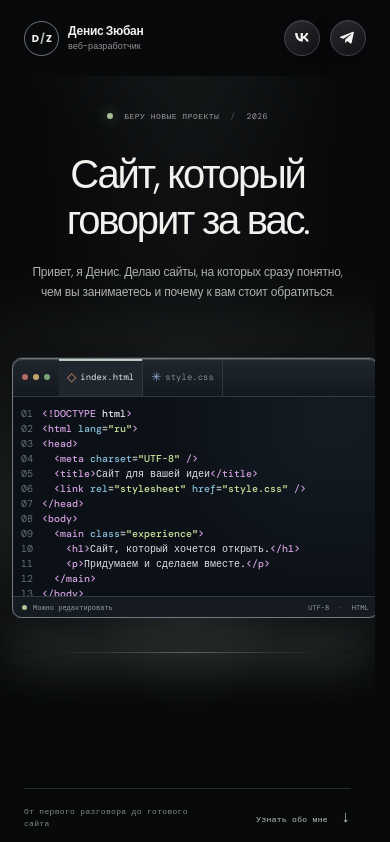
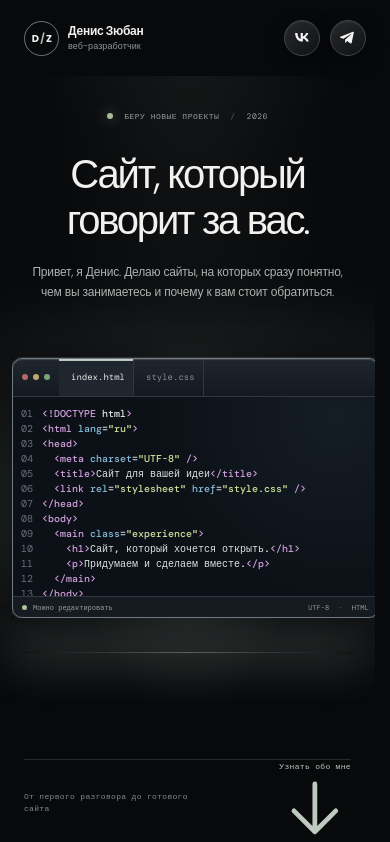
Before and after one commit to SanidNazyb/buscard, a React (Vite) app: page / in a window 390 px wide. Shown: the top 842 px of the page. Built offline with nearby package versions, Linux system fonts and the light colour scheme.

Commit message:
Replace decorative Unicode icons with SVG on mobile

```diff
--- a/src/main.jsx
+++ b/src/main.jsx
@@ -16,6 +16,16 @@ function RevealLine({ children }) {
 function Icon({ type }) {
   if (type === 'tg') return <svg viewBox="0 0 24 24" aria-hidden="true"><path fill="currentColor" d="m20.7 4.2-3.2 15.1c-.24 1.07-.87 1.33-1.76.83l-4.86-3.58-2.35 2.26c-.26.26-.48.48-.99.48l.35-4.93 8.97-8.1c.39-.35-.08-.55-.6-.2L5.17 13.03.4 11.54c-1.04-.32-1.06-1.04.22-1.54L19.25 2.8c.87-.32 1.63.2 1.45 1.4Z"/></svg>
   return <svg viewBox="0 0 24 24" aria-hidden="true"><path fill="currentColor" d="M12.94 17.35C5.88 17.35 1.86 12.52 1.7 4.5h3.54c.12 5.88 2.7 8.37 4.74 8.88V4.5h3.33v5.07c2.01-.22 4.12-2.53 4.83-5.07h3.33a9.82 9.82 0 0 1-4.46 6.42 10.15 10.15 0 0 1 5.27 6.43h-3.67c-.78-2.43-2.73-4.32-5.3-4.58v4.58h-.37Z"/></svg>
+}
+
+function DecorativeIcon({ type, className = '' }) {
+  const paths = {
+    diamond: <path d="M12 2.5 21.5 12 12 21.5 2.5 12Z" />,
+    asterisk: <><path d="M12 2v20M2 12h20M4.93 4.93l14.14 14.14M19.07 4.93 4.93 19.07" /></>,
+    arrow: <><path d="M5 19 19 5M8 5h11v11" /></>,
+    down: <><path d="M12 4v16m-7-7 7 7 7-7" /></>,
+  }
+  return <svg className={className} viewBox="0 0 24 24" fill="none" stroke="currentColor" strokeWidth="1.6" strokeLinecap="round" strokeLinejoin="round" aria-hidden="true" focusable="false">{paths[type]}</svg>
 }
 
 function Socials({ large = false }) {
@@ -122,10 +132,10 @@ function CodeWindow({ visible, panelRef }) {
     <div className="code-toolbar">
       <div className="window-dots"><i /><i /><i /></div>
       <div className="code-tabs">
-        <button className={tab === 'html' ? 'selected' : ''} onClick={() => setTab('html')}><span className="tab-icon html-icon">◇</span> index.html</button>
-        <button className={tab === 'css' ? 'selected' : ''} onClick={() => setTab('css')}><span className="tab-icon css-icon">✳</span> style.css</button>
+        <button className={tab === 'html' ? 'selected' : ''} onClick={() => setTab('html')}><DecorativeIcon type="diamond" className="tab-icon html-icon" /> index.html</button>
+        <button className={tab === 'css' ? 'selected' : ''} onClick={() => setTab('css')}><DecorativeIcon type="asterisk" className="tab-icon css-icon" /> style.css</button>
       </div>
-      <span className="toolbar-end">● ● ●</span>
+      <span className="toolbar-end" aria-hidden="true"><i /><i /><i /></span>
     </div>
     <div className="code-body">
       <div className="editor-line-numbers" ref={numbersRef} aria-hidden="true">{lines.map((_, i) => <div key={i}>{String(i + 1).padStart(2, '0')}</div>)}</div>
@@ -282,7 +292,7 @@ function App() {
           <p>Привет, я Денис. Делаю сайты, на которых сразу понятно, чем вы занимаетесь и почему к вам стоит обратиться.</p>
         </div>
         <HeroScene onDone={finishIntro} />
-        <div className="hero-bottom"><span>От первого разговора до готового сайта</span><a href="#about">Узнать обо мне <span>↓</span></a></div>
+        <div className="hero-bottom"><span>От первого разговора до готового сайта</span><a href="#about">Узнать обо мне <DecorativeIcon type="down" className="inline-arrow" /></a></div>
       </section>
 
       <section id="about" className="section-divider about-section mx-auto max-w-[1440px] px-6 py-24 md:px-10 md:py-32 xl:px-16">
@@ -291,16 +301,16 @@ function App() {
       </section>
 
       <section className="experience-section bg-[#101114] py-24 md:py-32"><div className="mx-auto max-w-[1440px] px-6 md:px-10 xl:px-16"><div className="section-heading"><span className="section-index">02 / Путь</span><h2 className="text-reveal"><RevealLine>Учился делать сайты.</RevealLine><RevealLine><span>Теперь делаю их для людей.</span></RevealLine></h2></div><div className="experience-list">
-        <div className="experience-row"><span className="year">2024</span><div><h3>Разобрался с основами</h3><p>Изучал HTML и CSS, собирал первые страницы и учился делать их удобными на разных экранах. Пробовал разные сетки и внимательно смотрел, как дизайн ведёт себя в браузере.</p></div><span className="row-symbol">↗</span></div>
-        <div className="experience-row"><span className="year">2025</span><div><h3>Перешёл к настоящим задачам</h3><p>Стал делать сайты для знакомых и небольших команд. Появились задачи посложнее: продумать структуру, собрать несколько страниц, добавить формы и проверить, что всё работает.</p></div><span className="row-symbol">↗</span></div>
-        <div className="experience-row"><span className="year">2026</span><div><h3>Делаю сайты на заказ</h3><p>Работаю с React и продолжаю углубляться во фронтенд. Слежу за тем, чтобы сайт быстро открывался, хорошо выглядел на телефоне и был удобен вам после запуска.</p></div><span className="row-symbol">↗</span></div>
+        <div className="experience-row"><span className="year">2024</span><div><h3>Разобрался с основами</h3><p>Изучал HTML и CSS, собирал первые страницы и учился делать их удобными на разных экранах. Пробовал разные сетки и внимательно смотрел, как дизайн ведёт себя в браузере.</p></div><DecorativeIcon type="arrow" className="row-symbol" /></div>
+        <div className="experience-row"><span className="year">2025</span><div><h3>Перешёл к настоящим задачам</h3><p>Стал делать сайты для знакомых и небольших команд. Появились задачи посложнее: продумать структуру, собрать несколько страниц, добавить формы и проверить, что всё работает.</p></div><DecorativeIcon type="arrow" className="row-symbol" /></div>
+        <div className="experience-row"><span className="year">2026</span><div><h3>Делаю сайты на заказ</h3><p>Работаю с React и продолжаю углубляться во фронтенд. Слежу за тем, чтобы сайт быстро открывался, хорошо выглядел на телефоне и был удобен вам после запуска.</p></div><DecorativeIcon type="arrow" className="row-symbol" /></div>
       </div></div></section>
 
       <section id="services" className="services-section mx-auto max-w-[1440px] px-6 py-24 md:px-10 md:py-32 xl:px-16"><div className="section-heading"><span className="section-index">03 / Что я делаю</span><h2 className="text-reveal"><RevealLine>Какой сайт</RevealLine><RevealLine><span>вам нужен?</span></RevealLine></h2></div><div className="service-grid"><article><span className="service-num">01</span><h3>Сайт-визитка</h3><p>Если нужно коротко и ясно рассказать о себе или своём деле. Покажем услуги, ответим на главные вопросы и оставим удобный способ связаться.</p></article><article><span className="service-num">02</span><h3>Лендинг</h3><p>Одна страница для продукта, услуги или события. Проведём человека от первого знакомства до заявки без лишних отвлечений.</p></article><article><span className="service-num">03</span><h3>Обновление сайта</h3><p>Если старый сайт уже не отражает ваше дело или им неудобно пользоваться, пересмотрю структуру и дизайн, а заодно приведу в порядок мобильную версию.</p></article><article><span className="service-num">04</span><h3>Сайт с личным кабинетом</h3><p>Нужны регистрация, личные кабинеты или чаты? Сделаю сайт, где пользователи смогут входить в аккаунт, управлять своими данными и общаться друг с другом.</p></article></div></section>
 
       <section id="approach" className="approach-section bg-[#111519] text-[#f1f2ef]"><div className="mx-auto grid max-w-[1440px] gap-14 px-6 py-24 md:px-10 md:py-32 lg:grid-cols-[.9fr_1.1fr] xl:px-16"><div><span className="section-index">04 / Как работаю</span><h2 className="text-reveal"><RevealLine>Начнём</RevealLine><RevealLine>с простого</RevealLine><RevealLine><i>разговора.</i></RevealLine></h2><p className="approach-intro">Расскажите, чем вы занимаетесь и чего ждёте от сайта. Я помогу разобраться, что показать в первую очередь и как сделать это понятным для ваших клиентов.</p></div><div className="approach-steps"><div><span>01</span><div><h3>Знакомимся</h3><p>Обсудим вашу задачу, будущих посетителей и примеры сайтов, которые вам нравятся. Выясним, без чего точно не обойтись.</p></div></div><div><span>02</span><div><h3>Продумываю структуру и дизайн</h3><p>Намечу страницы и покажу, как будет выглядеть сайт. Вы сможете оценить направление до того, как начнётся разработка.</p></div></div><div><span>03</span><div><h3>Собираю и проверяю</h3><p>Сверстаю сайт для телефона и компьютера, добавлю нужные функции и проверю, что всё работает как задумано.</p></div></div><div><span>04</span><div><h3>Запускаем</h3><p>Помогу опубликовать сайт и вместе с вами пройду по нему ещё раз. Покажу, что где находится и как им пользоваться.</p></div></div></div></div></section>
 
-      <section id="contacts" className="contact-section mx-auto max-w-[1440px] px-6 py-24 md:px-10 md:py-32 xl:px-16"><span className="section-index">05 / Контакты</span><div className="contact-layout"><div><h2 className="text-reveal"><RevealLine>Есть идея?</RevealLine><RevealLine><span>Напишите мне.</span></RevealLine></h2><p>Опишите задачу как получится — даже если пока нет чёткого плана. Обсудим её и поймём, с чего начать.</p></div><div className="contact-links"><a href={tg} target="_blank" rel="noopener noreferrer"><span>Telegram</span><span>@deniszyuban ↗</span></a><a href={vk} target="_blank" rel="noopener noreferrer"><span>ВКонтакте</span><span>deniszyuban ↗</span></a></div></div></section>
+      <section id="contacts" className="contact-section mx-auto max-w-[1440px] px-6 py-24 md:px-10 md:py-32 xl:px-16"><span className="section-index">05 / Контакты</span><div className="contact-layout"><div><h2 className="text-reveal"><RevealLine>Есть идея?</RevealLine><RevealLine><span>Напишите мне.</span></RevealLine></h2><p>Опишите задачу как получится — даже если пока нет чёткого плана. Обсудим её и поймём, с чего начать.</p></div><div className="contact-links"><a href={tg} target="_blank" rel="noopener noreferrer"><span>Telegram</span><span>@deniszyuban <DecorativeIcon type="arrow" className="inline-arrow" /></span></a><a href={vk} target="_blank" rel="noopener noreferrer"><span>ВКонтакте</span><span>deniszyuban <DecorativeIcon type="arrow" className="inline-arrow" /></span></a></div></div></section>
     </main>
     <footer className="footer"><div className="mx-auto flex max-w-[1440px] flex-col gap-8 px-6 py-8 md:flex-row md:items-center md:justify-between md:px-10 xl:px-16"><div className="footer-brand">Денис Зюбан <span>© 2026</span></div><span className="footer-note">Спасибо, что заглянули.</span><Socials large /></div></footer>
   </div>
```
